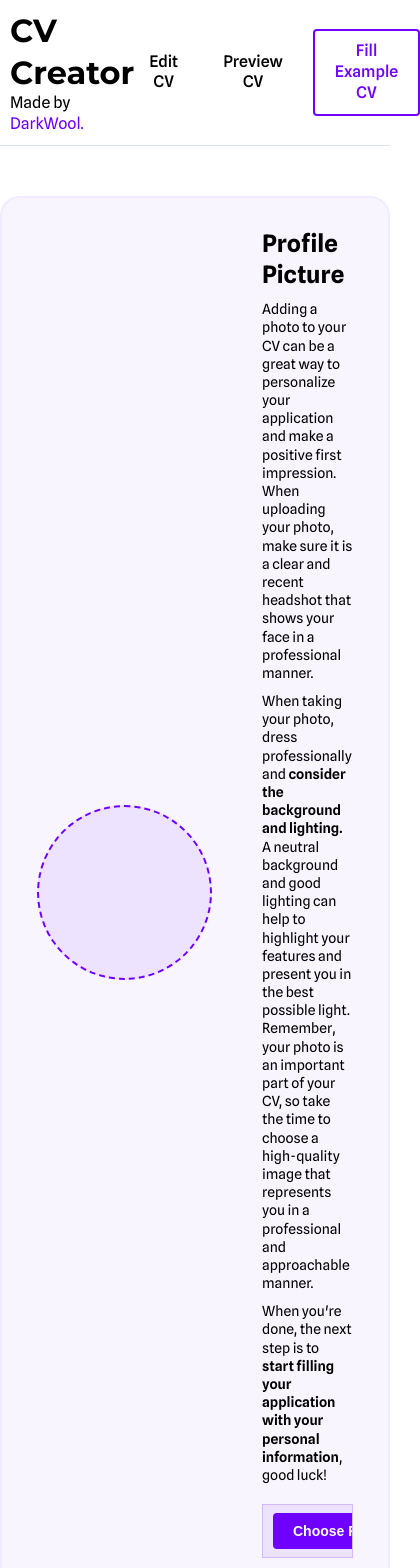
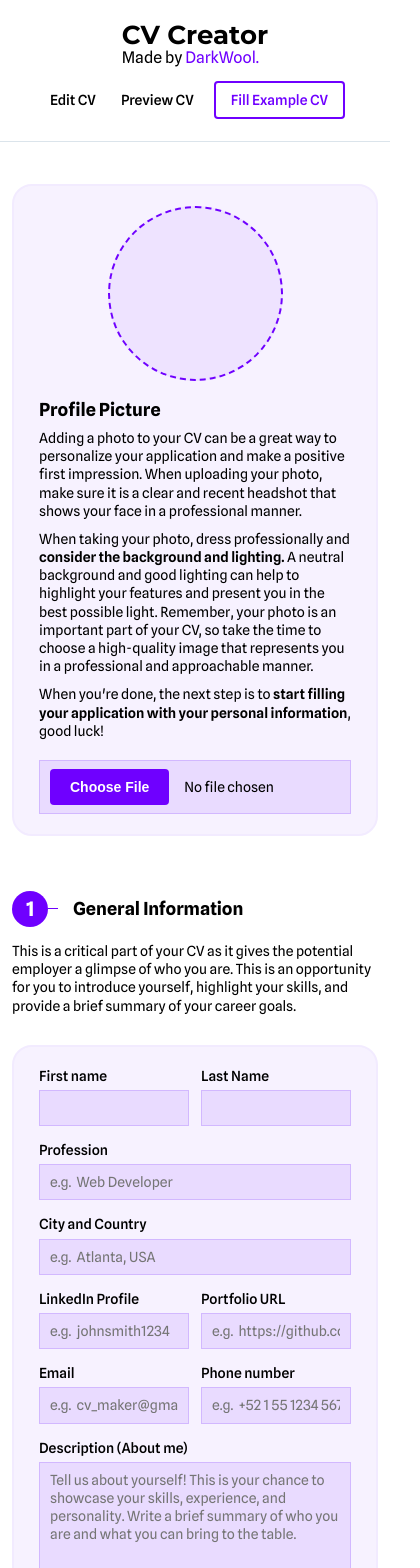
Before and after one commit to DarkWool/cv-creator-app, a React (Create React App) app: page / in a window 390 px wide. Shown: the top 1568 px of the page, 420 px wide, since content can reach past the window. Built offline with nearby package versions, Linux system fonts and the light colour scheme; what @react-pdf/renderer, emoji-mart would draw is missing.

Commit message:
Add responsive styles

```diff
--- a/src/index.css
+++ b/src/index.css
@@ -1,4 +1,4 @@
-@import url("https://fonts.googleapis.com/css2?family=Montserrat:ital,wght@0,100;0,200;0,300;0,400;0,500;0,600;0,700;0,800;0,900;1,100;1,200;1,300;1,400;1,500;1,600;1,700;1,800;1,900&family=Spline+Sans:wght@300;400;500;600;700&family=Ubuntu:ital,wght@0,300;0,400;0,500;0,700;1,300;1,400;1,500;1,700&family=Ubuntu:ital,wght@0,300;0,400;0,500;0,700;1,300;1,400;1,500;1,700&display=swap");
+@import url("https://fonts.googleapis.com/css2?family=Montserrat:ital,wght@0,100;0,200;0,300;0,400;0,500;0,600;0,700;0,800;0,900;1,100;1,200;1,300;1,400;1,500;1,600;1,700;1,800;1,900&family=Spline+Sans:wght@300;400;500;600;700&display=swap");
 
 *,
 *::before,
@@ -221,3 +221,33 @@ button {
 .btn-icon-picker:hover {
   background-color: hsl(0, 0%, 90%);
 }
+
+@media only screen and (max-width: 768px) {
+  main {
+    margin-top: 30px;
+    margin-bottom: 30px;
+  }
+
+  .content-margin {
+    padding: 12px;
+  }
+
+  .profile-picture {
+    max-width: 150px;
+  }
+
+  .btn-icon-add {
+    margin-right: auto;
+  }
+
+  .btn-primary,
+  .btn-icon-add,
+  .btn-icon-delete,
+  .btn-secondary {
+    padding: 8px 15px;
+  }
+
+  .margin-t-25 {
+    margin-top: 15px;
+  }
+}
--- a/src/styles/CVForm.css
+++ b/src/styles/CVForm.css
@@ -2,7 +2,7 @@ input,
 textarea,
 select {
   padding: 8px 10px;
-  background-color: hsl(263.1, 100%, 94.5%);
+  background-color: hsl(263.1, 100%, 93%);
   border: 1px solid hsl(262, 100%, 86%);
 }
 
@@ -30,7 +30,6 @@ input::file-selector-button:hover {
 }
 
 select {
-  /* border: 1px solid var(--accentColor); */
   cursor: pointer;
 }
 
@@ -73,18 +72,18 @@ label {
 
 .edit-block_step {
   position: relative;
-  background-color: var(--accentColor);
-  font-size: 24px;
+  display: flex;
+  align-items: center;
+  justify-content: center;
+  flex-shrink: 0;
+  width: 42px;
+  height: 42px;
+  font-size: 2.4rem;
   font-weight: 700;
-  line-height: 28px;
   letter-spacing: 0em;
   text-align: left;
   color: white;
-  width: 42px;
-  height: 42px;
-  display: flex;
-  align-items: center;
-  justify-content: center;
+  background-color: var(--accentColor);
   border-radius: 50px;
 }
 
@@ -101,6 +100,7 @@ label {
 .edit-block_title {
   font-size: 2.4rem;
   font-weight: bold;
+  line-height: 1;
 }
 
 .edit-block_form-entry,
@@ -119,7 +119,7 @@ label {
   font-size: 1.4rem;
   border: 2px solid hsl(262.2, 100%, 96%);
   border-radius: 20px;
-  background-color: hsl(264, 100%, 98%);
+  background-color: hsl(264, 100%, 97.5%);
 }
 
 .edit-block_form-desc h2 {
@@ -168,3 +168,51 @@ label {
   font-weight: 500;
   border-radius: 4px;
 }
+
+@media only screen and (max-width: 768px) {
+  .flex-2-rows {
+    gap: 12px;
+  }
+
+  .edit-block + .edit-block {
+    margin-top: 55px;
+  }
+
+  .edit-picture_form {
+    flex-direction: column;
+    gap: 20px;
+  }
+
+  .edit-block_title {
+    font-size: 1.8rem;
+  }
+
+  .edit-block_header {
+    grid-template-rows: auto auto;
+    grid-template-columns: 1fr;
+    row-gap: 15px;
+    padding: 0;
+  }
+
+  .edit-block_step {
+    font-size: 2rem;
+    width: 36px;
+    height: 36px;
+  }
+
+  .edit-block_form {
+    padding: 20px 25px;
+  }
+
+  .edit-block_form-entry > .flex-2-rows {
+    flex-direction: column;
+  }
+
+  .language {
+    flex-wrap: wrap;
+  }
+
+  .language > button {
+    flex-grow: 1;
+  }
+}
--- a/src/styles/CVPreview.css
+++ b/src/styles/CVPreview.css
@@ -95,6 +95,7 @@
 
 .cv_about-list {
   margin-top: 25px;
+  word-break: break-all;
 }
 
 .cv_location,
@@ -131,3 +132,34 @@
 .cv_experience-details > p {
   margin: 0;
 }
+
+@media only screen and (max-width: 768px) {
+  .preview_cv {
+    font-size: 1rem;
+  }
+
+  .cv_main,
+  .cv_sidebar {
+    padding: 20px;
+  }
+
+  .cv_sidebar {
+    max-width: 150px;
+  }
+
+  .cv_title {
+    font-size: 1rem;
+  }
+
+  .cv_name {
+    font-size: 2rem;
+  }
+
+  .cv_profession {
+    font-size: 1rem;
+  }
+
+  .cv_entry-title {
+    font-size: 1rem;
+  }
+}
--- a/src/styles/Header.css
+++ b/src/styles/Header.css
@@ -1,13 +1,18 @@
 header {
+  position: sticky;
+  z-index: 10;
+  top: 0%;
+  padding: 10px;
   border-bottom: 1px solid hsla(207, 27%, 89%, 1);
-  padding: 10px;
   font-size: 1.6rem;
+  background-color: white;
 }
 
 h1 {
   font-family: "Montserrat", sans-serif;
   font-size: 3.2rem;
   font-weight: bold;
+  line-height: 1;
 }
 
 .header_inner {
@@ -33,3 +38,22 @@ h1 {
 .header_nav-item > .simple:hover {
   color: var(--accentColor);
 }
+
+@media only screen and (max-width: 768px) {
+  h1 {
+    font-size: 2.6rem;
+  }
+
+  .header_inner {
+    flex-direction: column;
+    row-gap: 12px;
+  }
+
+  .header_nav-item > .simple {
+    padding: 5px;
+  }
+
+  .header_nav-item {
+    font-size: 1.4rem;
+  }
+}
```
